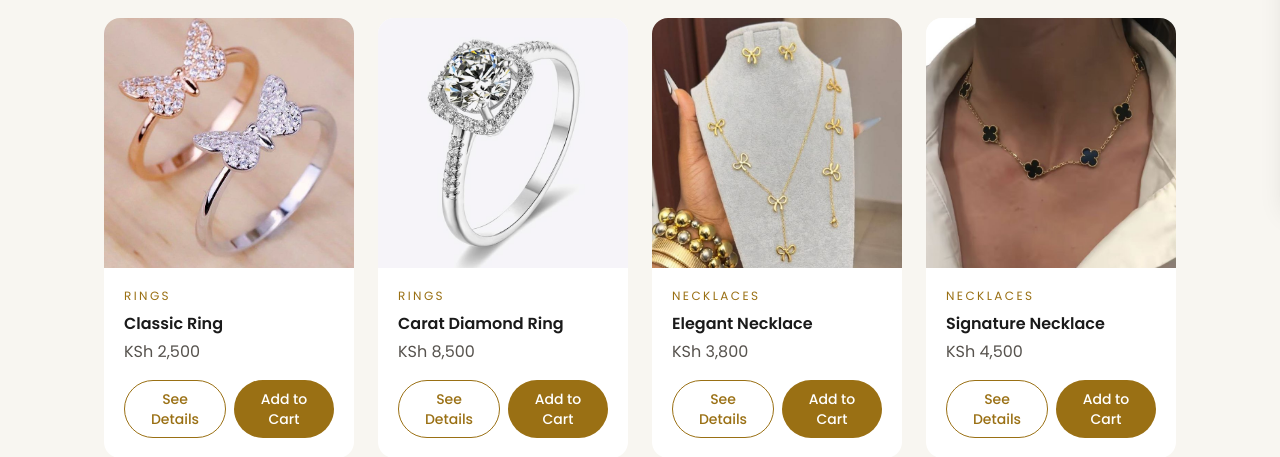
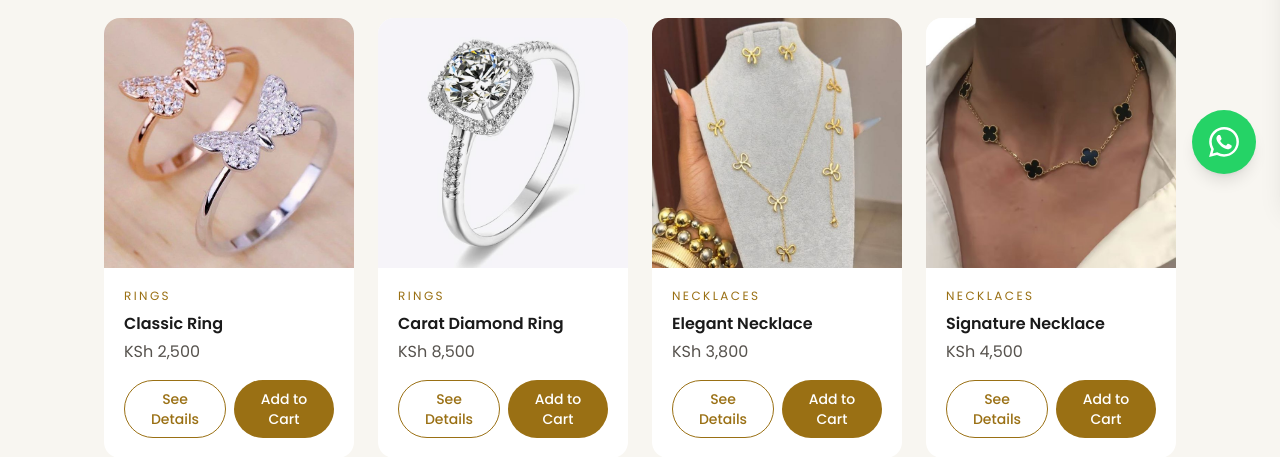
Before and after one commit to symonne13/m-s-store, a Django app: page /collections/ in a window 1280 px wide. Shown: the part 602-1059 px from the top of the page. Run offline with Django 5.2, Linux system fonts and the light colour scheme; some libraries are stand-ins or nearby versions.

Commit message:
Update jewellery store templates

```diff
--- a/app/templates/app/base.html
+++ b/app/templates/app/base.html
@@ -368,7 +368,22 @@
         </div>
 
     </footer>
+    <!-- Floating WhatsApp Button -->
+<a href="https://wa.me/254725560621?text=Hello%20M's%20Jewellery%20Store!%20I%20have%20an%20enquiry."
+   target="_blank"
+   rel="noopener noreferrer"
+   aria-label="Chat with us on WhatsApp"
+   class="fixed bottom-6 right-6 z-[100] flex h-14 w-14 items-center justify-center rounded-full bg-[#25D366] text-white shadow-lg transition-all duration-300 hover:scale-110 hover:bg-[#1ebe5d] md:h-16 md:w-16">
 
+    <svg xmlns="http://www.w3.org/2000/svg"
+         viewBox="0 0 24 24"
+         fill="currentColor"
+         class="h-8 w-8 md:h-9 md:w-9">
+
+        <path d="M12.04 2C6.58 2 2.13 6.45 2.13 11.91c0 1.75.46 3.46 1.33 4.97L2.05 22l5.25-1.38a9.94 9.94 0 004.74 1.2h.01c5.46 0 9.91-4.45 9.91-9.91 0-2.65-1.03-5.14-2.9-7.01A9.85 9.85 0 0012.04 2zm0 18.14a8.24 8.24 0 01-4.2-1.15l-.3-.18-3.12.82.83-3.04-.2-.31a8.19 8.19 0 01-1.26-4.37c0-4.55 3.7-8.25 8.26-8.25 2.2 0 4.27.86 5.83 2.42a8.2 8.2 0 012.42 5.84c0 4.55-3.7 8.25-8.26 8.25zm4.53-6.18c-.25-.13-1.47-.72-1.7-.8-.23-.08-.4-.13-.57.13-.17.25-.65.8-.8.97-.15.17-.3.19-.55.06-.25-.13-1.04-.38-1.98-1.2-.73-.65-1.22-1.45-1.36-1.7-.14-.25-.01-.39.11-.52.11-.11.25-.3.38-.44.13-.15.17-.25.25-.42.08-.17.04-.32-.02-.45-.06-.13-.57-1.37-.78-1.87-.2-.49-.41-.42-.57-.43h-.49c-.17 0-.44.06-.67.32-.23.25-.88.86-.88 2.1s.9 2.44 1.03 2.61c.13.17 1.77 2.7 4.29 3.79.6.26 1.07.42 1.44.54.61.19 1.17.16 1.61.1.49-.07 1.47-.6 1.68-1.18.21-.58.21-1.08.15-1.18-.06-.1-.23-.16-.48-.29z"/>
+    </svg>
+
+</a>
 
     <!-- JavaScript -->
     <script>
```
